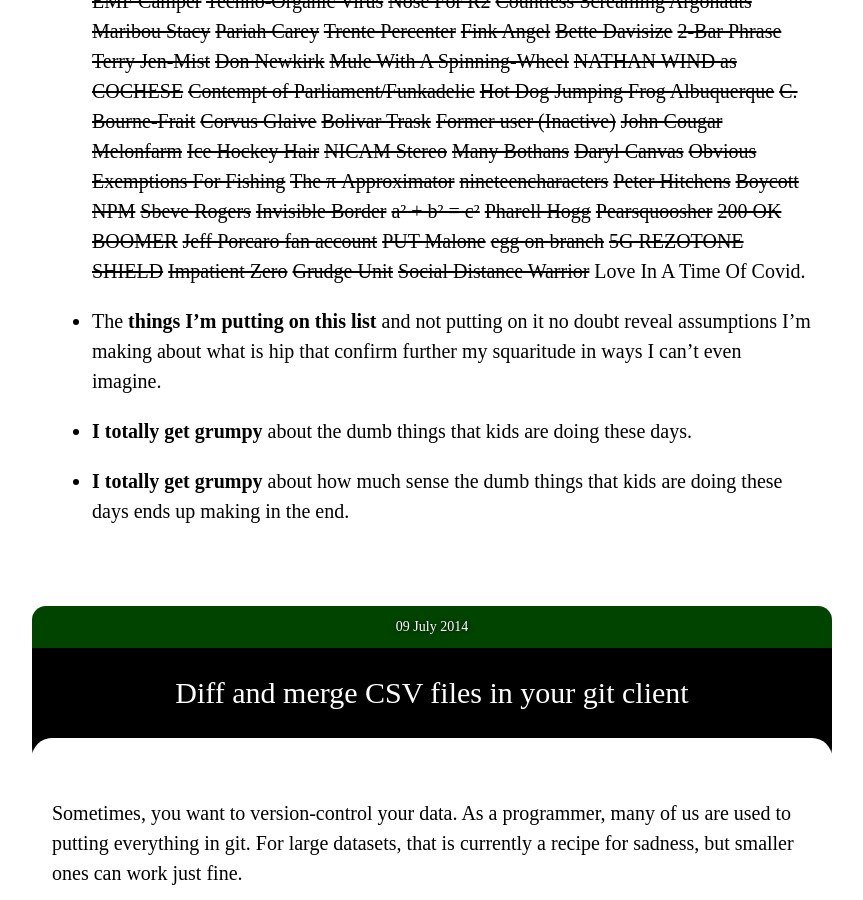
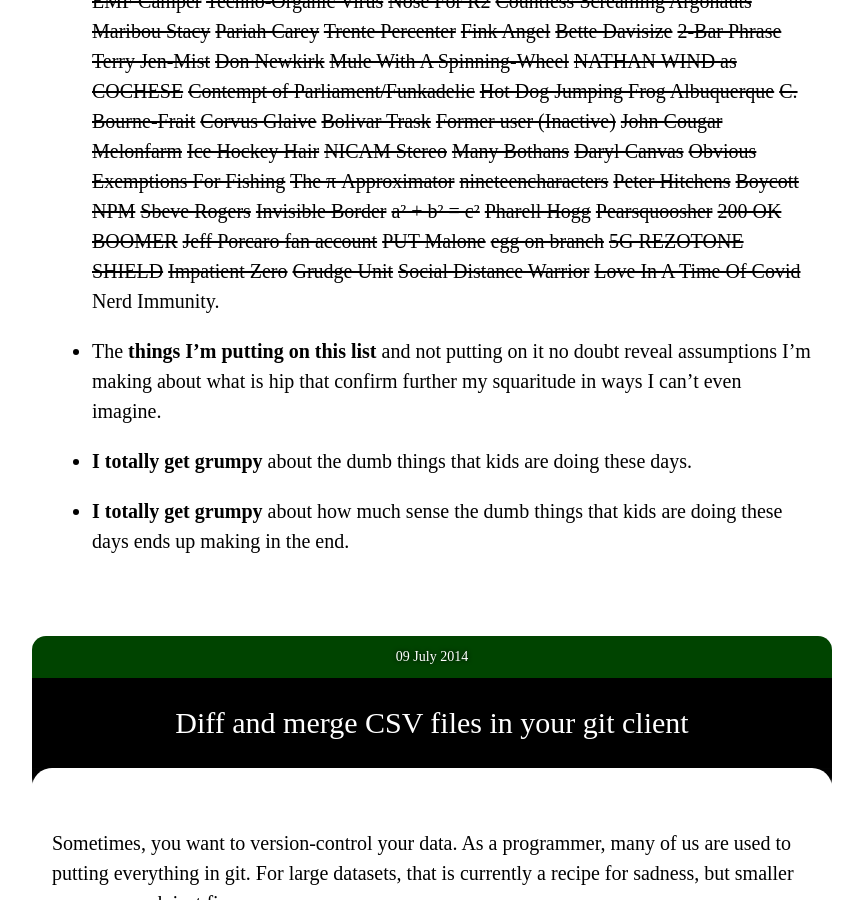
Before and after one commit to paulfitz/paulfitz.github.io, a Jekyll site: the page built from index.html, in a window 1280 px wide and 900 px high, scrolled down 22071 px. Shown: the whole window, without its empty margins (208-1071 px from the left). Built offline with Jekyll 4.4.1, drawn with Linux system fonts in a browser that asks for light colours; nearby versions of some CDN libraries.

Commit message:
add a pikesleyism

```diff
--- a/_data/pikes.json
+++ b/_data/pikes.json
@@ -206,5 +206,6 @@
   "Impatient Zero",
   "Grudge Unit",
   "Social Distance Warrior",
-  "Love In A Time Of Covid"
+  "Love In A Time Of Covid",
+  "Nerd Immunity"
 ]
```
